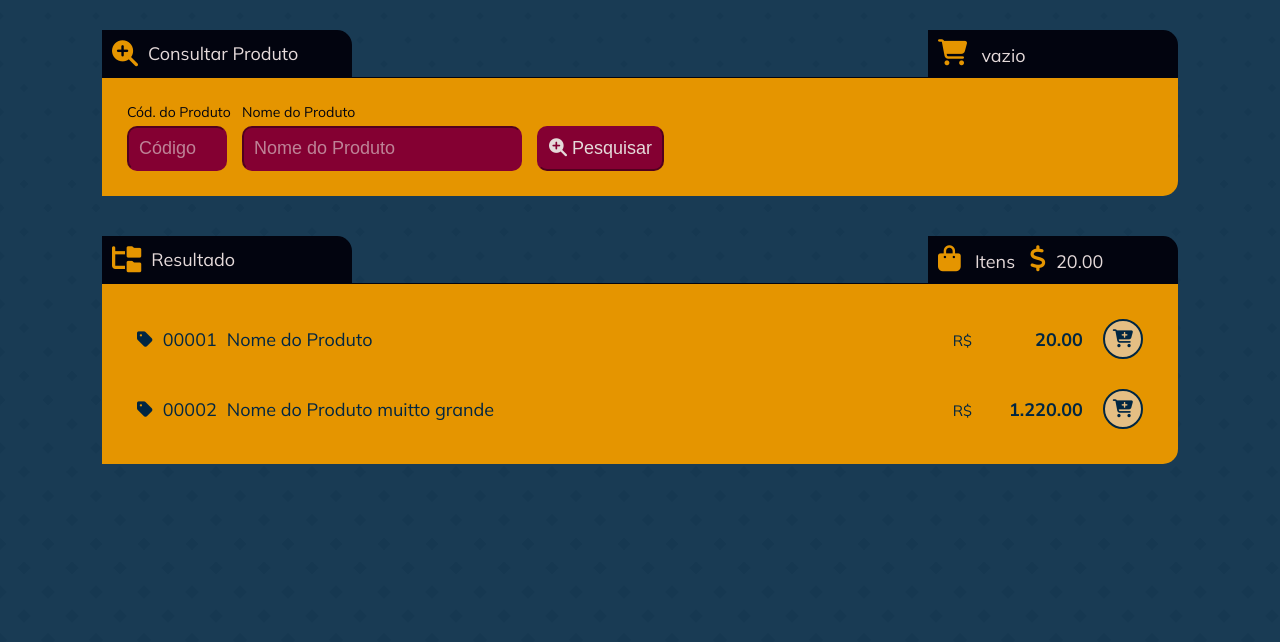
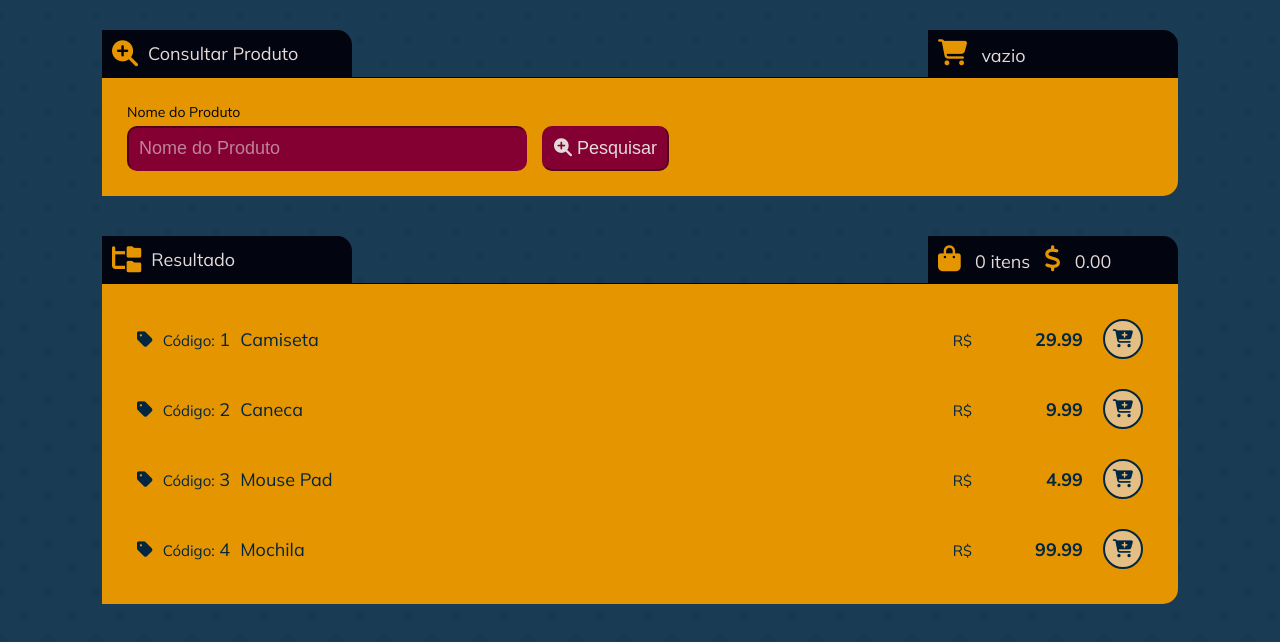
Before and after one commit to charles-futDevFloripa/-M1S05-, a plain HTML site: page index.html in a window 1280 px wide. Both pictures are taken after a click on the button "Pesquisar". Shown: the part 80-722 px from the top of the page. Drawn offline with Linux system fonts and the light colour scheme.

Commit message:
todas etapas dos exercicios conluidos, ficou mais fácil

```diff
--- a/assets/css/style.css
+++ b/assets/css/style.css
@@ -137,7 +137,7 @@ input {
 }
 
 #product-name {
-  width: 280px;
+  width: 400px;
   margin-right: 15px;
   font-size: 18px;
 }
@@ -155,7 +155,9 @@ input::placeholder {
   color: var(--timberwolf-alpha);
 }
 
-/*elementos area resultado*/
+/*elementos area resultado da busca*/
+
+
 .search-result {
   display: flex;
   flex-direction: column;
@@ -209,8 +211,18 @@ input::placeholder {
   width: 50%;
 }
 
+.procuct-name {
+  font-weight: 700;
+}
+
 .product-buy {
   justify-content: flex-end;
+}
+
+.icon-error {
+  margin-right: 10px;
+  font-size: 26px;
+  color: var(--claret);
 }
 
 /*botão de compra*/
--- a/assets/js/script.js
+++ b/assets/js/script.js
@@ -1 +1,141 @@
-//exercicio 01
+/**
+ *  OBJETO DE PRODUTOS PARA CONSULTA E MANIPULAÇÃO
+ */
+
+const products = [
+  {
+    code: 1,
+    name: 'Camiseta',
+    price: 29.99,
+  },
+  {
+    code: 2,
+    name: 'Caneca',
+    price: 9.99,
+  },
+  {
+    code: 3,
+    name: 'Mouse Pad',
+    price: 4.99,
+  },
+  {
+    code: 4,
+    name: 'Mochila',
+    price: 99.99,
+  },
+];
+
+/**
+ *  ÁREA DA BUSCA  USANDO O CAMPO VAZIO EXIBE TODO OBJETO PARA PODER TESTAR
+ */
+
+document.getElementById('search-button').addEventListener('click', function () {
+  const searchInput = document
+    .getElementById('product-name')
+    .value.trim()
+    .toLowerCase();
+  const resultContainer = document.getElementById('search-result-container');
+  resultContainer.innerHTML = '';
+
+  const filteredProducts = products.filter((product) =>
+    product.name.toLowerCase().includes(searchInput)
+  );
+
+  if (filteredProducts.length > 0) {
+    filteredProducts.forEach((product) => {
+      const productElement = document.createElement('div');
+      productElement.className = 'search-result-product';
+      productElement.innerHTML = `
+        <div class="product-details">
+          <div class="search-result-icon"><i class="fa-solid fa-tag"></i></div>
+          <div class="product-code"><small>Código:</small> ${product.code}</div>
+          <div class="product-name">${product.name}</div>
+        </div>
+        <div class="product-price">
+          <div class="value-sign"><small>R$</small></div>
+          <div class="price">${product.price.toFixed(2)}</div>
+        </div>
+        <div class="product-buy">
+          <a href="#" class="btn-buy" title="Adicionar ao carrinho" data-code="${
+            product.code
+          }">
+            <i class="fa-solid fa-cart-plus"></i>
+          </a>
+        </div>
+      `;
+      resultContainer.appendChild(productElement);
+    });
+
+    /**
+     *  ADICIONA O EVENTO DE CLIQUE PARA O BOTÃO DO CARRINHO COM A FUNCAO DE ADICIONAR AO CARRINHO
+     */
+    document.querySelectorAll('.btn-buy').forEach((button) => {
+      button.addEventListener('click', function (event) {
+        const productCode = parseInt(this.getAttribute('data-code'), 10);
+        const product = products.find((p) => p.code === productCode);
+
+        if (product) {
+          addToCart(product);
+        }
+        event.preventDefault();
+      });
+    });
+  } else {
+    resultContainer.innerHTML =
+      '<div class="no-result"> <i class="fa-solid fa-circle-exclamation icon-error"></i> Produto não encontrado ou não cadastrado</div>';
+  }
+});
+
+/**
+ *  VÊ SE EXISTE O OBJETO NA LOCAL STORAGE E RETORNA O CARRINHO
+ */
+function getCart() {
+  return JSON.parse(localStorage.getItem('cart')) || [];
+}
+/**
+ *  ADCIONA AO CARRINHO E SALVA
+ */
+function saveCart(cart) {
+  localStorage.setItem('cart', JSON.stringify(cart));
+}
+
+/**
+ *  CONTA OS ELEMENTOS, SOMA OS VALORES E ATUALIZA A UI
+ */
+function updateCartUI() {
+  const cart = getCart();
+  const total = cart.reduce(
+    (acc, product) => acc + product.price * product.quantity,
+    0
+  );
+  const itemCount = cart.reduce((acc, product) => acc + product.quantity, 0);
+
+  document.getElementById('itens-cart').textContent = itemCount
+    ? `${itemCount} itens`
+    : 'vazio';
+  document.getElementById('itens').textContent = itemCount
+    ? `${itemCount} itens`
+    : '0 itens';
+  document.getElementById('total').textContent = total.toFixed(2);
+}
+
+/**
+ *  SE O PRODUTO EXISTE AO ADICIONAR, INCREMENTA A QUANTIDADE PARA QUE DEPOIS FAÇA A SOMA
+ * TBM ATUALIZA A UI
+ */
+
+function addToCart(product) {
+  const cart = getCart();
+  const existingProduct = cart.find((p) => p.code === product.code);
+
+  if (existingProduct) {
+    existingProduct.quantity += 1;
+  } else {
+    cart.push({ ...product, quantity: 1 });
+  }
+
+  saveCart(cart);
+  updateCartUI();
+}
+
+document.addEventListener('DOMContentLoaded', updateCartUI);
--- a/index.html
+++ b/index.html
@@ -10,7 +10,6 @@
 </head>
 
 <body>
-
   <section class="container">
     <div class="header">futDevShop</div>
     <div class="content">
@@ -19,19 +18,15 @@
             class="title-text">Consultar Produto</span>
         </div>
         <div class="content-extra">
-          <div class="shopping-cart"><i class="fa-solid fa-cart-shopping icon-in-title"></i> <span
-              class="title-text">vazio</span></div>
+          <div class="shopping-cart"><i class="fa-solid fa-cart-shopping icon-in-title"></i> <span class="title-text"
+              id="itens-cart">vazio</span></div>
         </div>
       </div>
       <div class="content-body">
         <form id="search-form">
           <div class="input">
-            <label for="product-code">Cód. do Produto</label>
-            <input type="number" id="product-code" name="product-code" placeholder="Código">
-          </div>
-          <div class="input">
             <label for="product-name">Nome do Produto</label>
-            <input type="text" id="product-name" name="product-name" placeholder="Nome do Produto">
+            <input type="text" id="product-name" name="product-name" placeholder="Nome do Produto" required>
           </div>
           <div class="button-search">
             <button type="button" id="search-button"><i class="fa-solid fa-magnifying-glass-plus"></i>
@@ -41,47 +36,30 @@
       </div>
     </div>
 
-    <div class="content">
+    <div class="content" id="search-results-section">
       <div class="title">
-        <div class="content-title"><i class="fa-solid fa-folder-tree icon-in-title"></i> <span class="title-text">
-            Resultado</span></div>
+        <div class="content-title">
+          <i class="fa-solid fa-folder-tree icon-in-title"></i>
+          <span class="title-text">Resultado</span>
+        </div>
         <div class="content-extra">
-          <div class="shopping-cart"><i class="fa-solid fa-bag-shopping icon-in-title"></i> <span
-              class="title-text">Itens </span><i class="fa-solid fa-dollar-sign icon-in-title"
-              id="money-to-pay"></i><span class="title-text">20.00</span></div>
+          <div class="shopping-cart">
+            <i class="fa-solid fa-bag-shopping icon-in-title"></i>
+            <span class="title-text" id="itens"> 0 <small>Itens</small></span>
+            <i class="fa-solid fa-dollar-sign icon-in-title" id="money-to-pay"></i>
+            <span class="title-text" id="total">0.00</span>
+          </div>
         </div>
       </div>
       <div class="content-body">
-        <div class="search-result">
-          <div class="search-result-product">
-            <div class="product-details">
-              <div class="search-result-icon"><i class="fa-solid fa-tag"></i></div>
-              <div class="product-code">00001</div>
-              <div class="product-name">Nome do Produto</div>
-            </div>
-            <div class="product-price">
-              <div class="value-sign"><small>R$</small></div>
-              <div class="price">20.00</div>
-            </div>
-            <div class="product-buy"><a href="#" class="btn-buy" title="Adicionar ao carrinho"><i
-                  class="fa-solid fa-cart-plus"></i></a></div>
-          </div>
-          <div class="search-result-product">
-            <div class="product-details">
-              <div class="search-result-icon"><i class="fa-solid fa-tag"></i></div>
-              <div class="product-code">00002</div>
-              <div class="product-name">Nome do Produto muitto grande</div>
-            </div>
-            <div class="product-price">
-              <div class="value-sign"><small>R$</small></div>
-              <div class="price">1.220.00</div>
-            </div>
-            <div class="product-buy"><a href="#" class="btn-buy" title="Adicionar ao carrinho"><i
-                  class="fa-solid fa-cart-plus"></i></a></div>
-          </div>
+        <div class="search-result" id="search-result-container">
+          FAÇA UMA BUSCA VAZIA PARA EXIBIR TODOS OS PRODUTOS
         </div>
       </div>
+    </div>
+
   </section>
+  <script src="./assets/js/script.js"></script>
 </body>
 
 </html>
```
